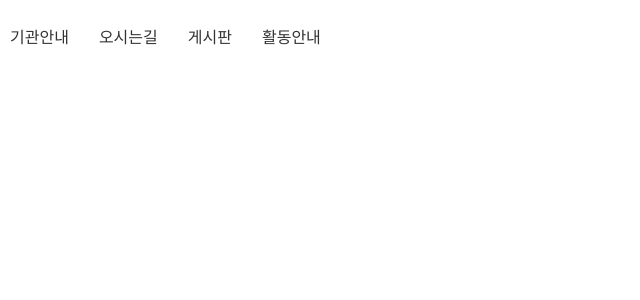
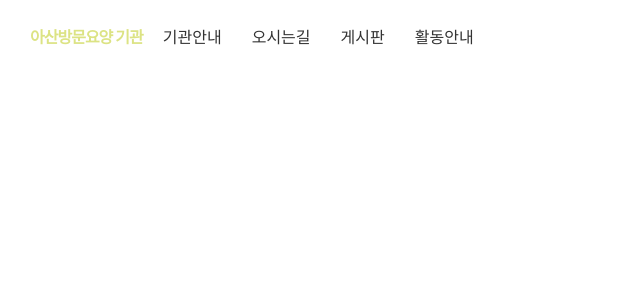
Before and after one commit to thdwlsgus0/start_project, a React app in the folder client/: page / in a window 1280 px wide. Shown: the top 300 px of the page, without its empty margins (0-640 px from the left). Built offline with nearby package versions, Linux system fonts and the light colour scheme.

Commit message:
feat: 로고 추가(#12)

```diff
--- a/client/src/components/Header/Header.jsx
+++ b/client/src/components/Header/Header.jsx
@@ -19,14 +19,38 @@ const StyledMenuLink = styled.a`
 	}
 `;
 
+const StyledMenuNav = styled.div`
+	display: flex;
+	padding: 0 20px;
+`;
+
+const StyledMenuHeading = styled.h1`
+	padding: 28px 0;
+`;
+
+const StyledHeadingLink = styled.a`
+	display: block;
+	position: relative;
+	padding: 0 10px;
+	font-size: 16px;
+	line-height: 19px;
+	letter-spacing: -1px;
+	color: #dce384;
+`;
+
 const Header = () => {
 	return (
+		<StyledMenuNav>
+			<StyledMenuHeading>
+				<StyledHeadingLink href="#">아산방문요양 기관</StyledHeadingLink>
+			</StyledMenuHeading>
 			<StyledContainer>
 				<StyledMenuLink href="#">기관안내</StyledMenuLink>
 				<StyledMenuLink href="#">오시는길</StyledMenuLink>
 				<StyledMenuLink href="#">게시판</StyledMenuLink>
 				<StyledMenuLink href="#">활동안내</StyledMenuLink>
 			</StyledContainer>
+		</StyledMenuNav>
 	)
 };
 
```
Lines whose indentation alone changed are shown as unchanged.
